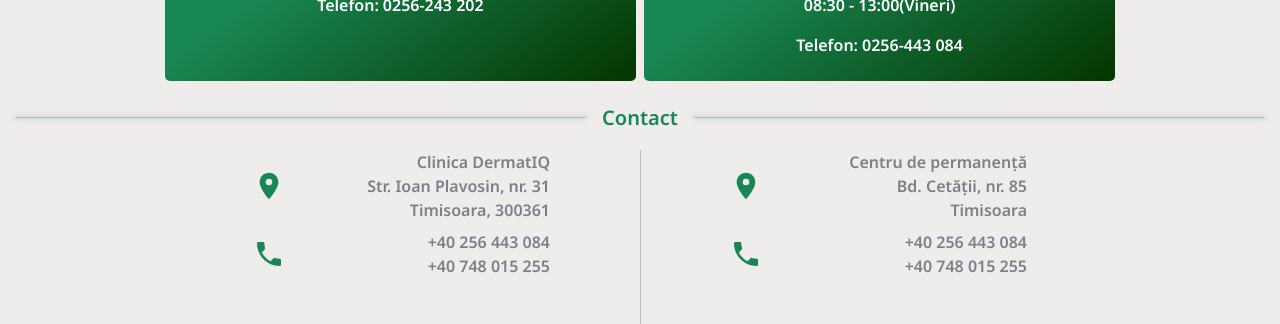
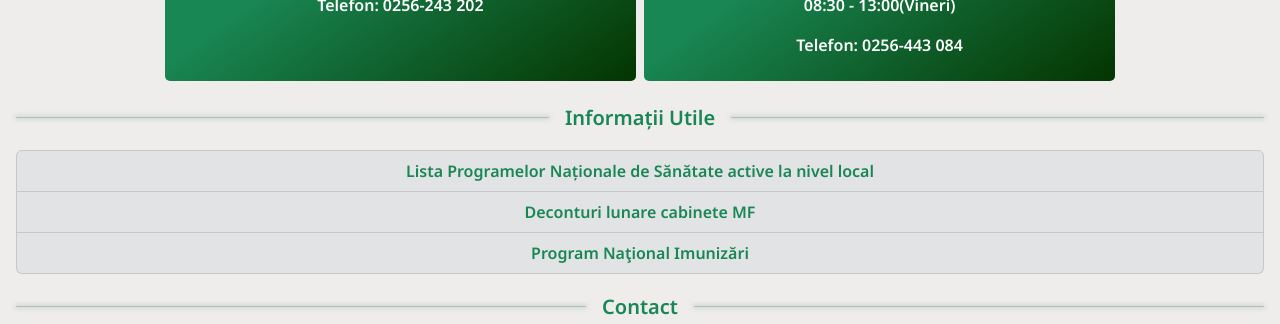
Before and after one commit to CristiScarlat/dr-claudia-iftode-website-nextjs, a Next.js app: page / in a window 1280 px wide. Shown: the part 1419-1743 px from the top of the page. Built offline with nearby package versions, Linux system fonts and the light colour scheme; grey boxes are pictures that could not be loaded.

Commit message:
add new section "info"

```diff
--- a/app/_components/header.js
+++ b/app/_components/header.js
@@ -32,6 +32,7 @@
                 <Nav className="justify-content-end flex-grow-1 pe-3">
                   <Nav.Link className="text-green"  href="#orar">Orar</Nav.Link>
                   <Nav.Link className="text-green"  href="#programare">Programare</Nav.Link>
+                  <Nav.Link className="text-green"  href="#info">Informații Utile</Nav.Link>
                   <Nav.Link className="text-green"  href="#contact">Contact</Nav.Link>
                 </Nav>
               </Offcanvas.Body>
--- a/app/_components/index.js
+++ b/app/_components/index.js
@@ -4,5 +4,6 @@
 import ContactSection from "./contactSection";
 import Programare from "./programare";
 import DividerWithLabel from "./dividerWithLabel";
+import Info from "./info";
 
-export { OffcanvasHeader, Orar, ContactSection, Programare, DividerWithLabel }
+export { OffcanvasHeader, Orar, ContactSection, Programare, DividerWithLabel, Info }
--- /dev/null
+++ b/app/_components/info.js
@@ -0,0 +1,22 @@
+import {ListGroup} from "react-bootstrap";
+
+const Info = () => {
+  const infoData = [
+    {label: "Lista Programelor Naționale de Sănătate active la nivel local", href: "http://www.casan.ro/cjastm/category/lista-programelor-nationale-de-sanatate-active-la-nivel-local.html"},
+    {label: "Deconturi lunare cabinete MF", href: "http://cas.cnas.ro/cjastm/page/deconturi-lunare-cabinete-mf.html"},
+    {label: "Program Naţional Imunizări", href: "https://www.dsptimis.ro/programe-nationale-de-sanatate/program-national-imunizari"}
+  ]
+  return(
+    <div>
+      <ListGroup>
+        {infoData.map(item => (
+          <ListGroup.Item key={item.href} className="text-center" variant="secondary">
+            <a href={item.href} target="_blank" className="text-green text-decoration-none">{item.label}</a>
+          </ListGroup.Item>
+        ))}
+      </ListGroup>
+    </div>
+  )
+}
+
+export default Info;
--- a/app/globals.css
+++ b/app/globals.css
@@ -53,7 +53,7 @@
 }
 
 a {
-  color: inherit;
+  color: var(--bs-green);
   text-decoration: none;
 }
 
--- a/app/page.js
+++ b/app/page.js
@@ -1,6 +1,6 @@
 import Image from 'next/image'
 import styles from './page.module.css'
-import {ContactSection, Orar, Programare, DividerWithLabel} from "@/app/_components";
+import {ContactSection, Orar, Programare, DividerWithLabel, Info} from "@/app/_components";
 
 export default function Home() {
   return (
@@ -19,6 +19,10 @@
       <DividerWithLabel label="Programare"/>
       <section id="programare">
         <Programare />
+      </section>
+      <DividerWithLabel label="Informații Utile"/>
+      <section id="info">
+        <Info />
       </section>
       <DividerWithLabel label="Contact"/>
       <section id="contact" className="d-flex flex-wrap justify-content-center gap-2">
```
